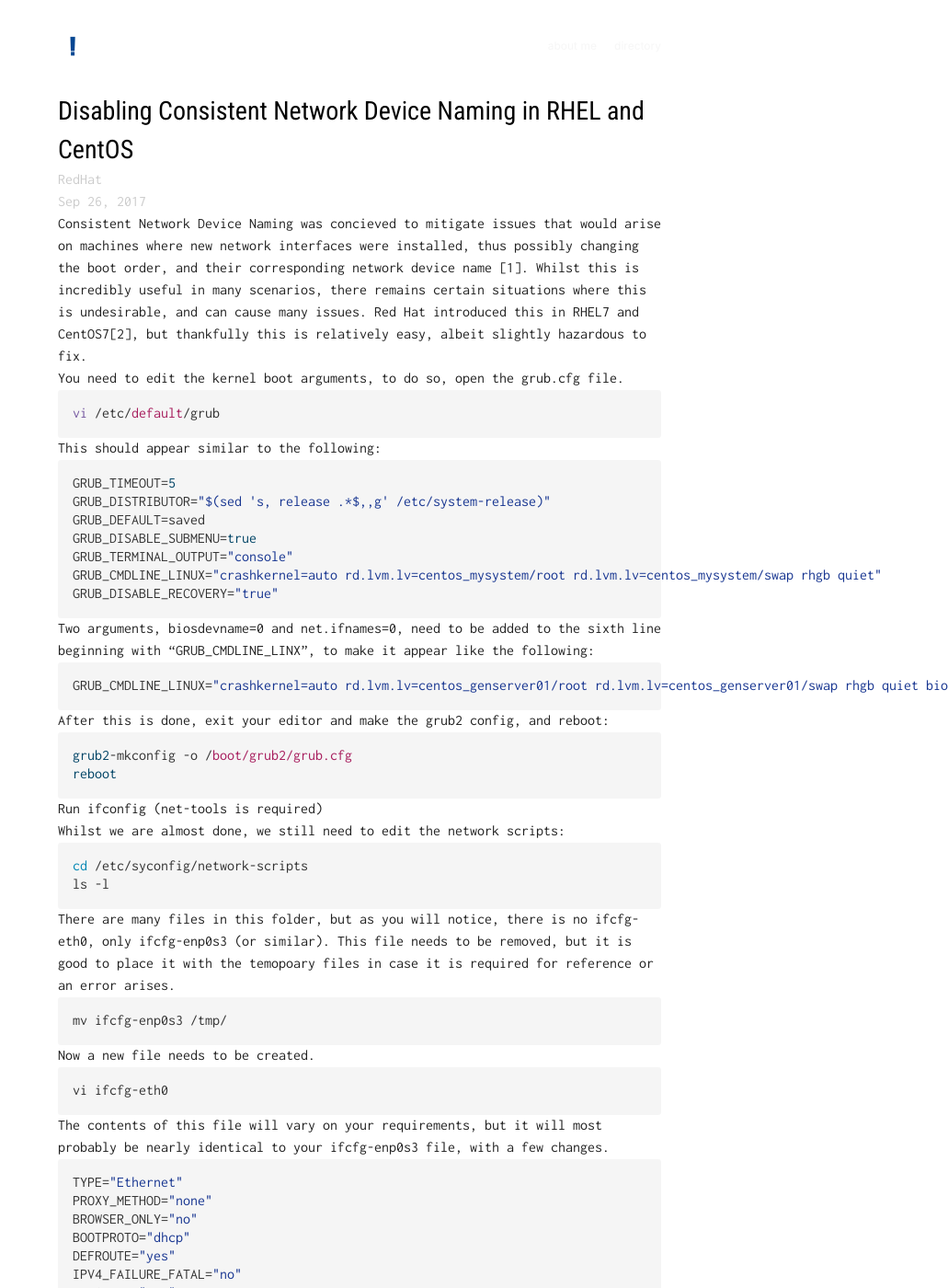
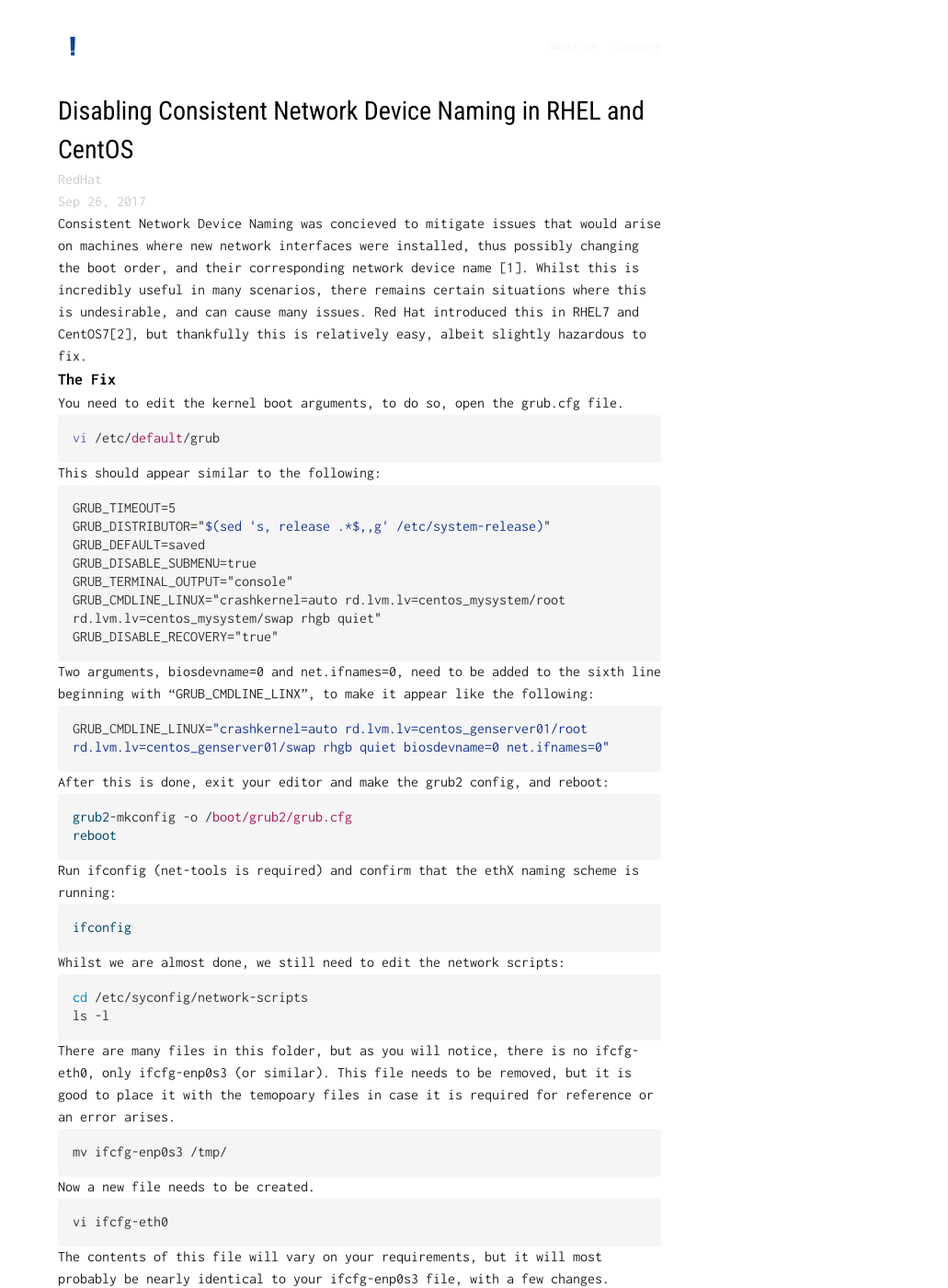
Before and after one commit to sibeitokgong/flawlessrhetoric, a Jekyll site: the page built from _posts/2017-09-26-3-Disabling-Consistent-Network-Device-Naming-in-RHEL-and-CentOS.md, in a window 1280 px wide and 1400 px high. Shown: the whole window at 92% size, without its empty margins (249-1280 px from the left). Built offline with Jekyll 4.4.1, drawn with Linux system fonts in a browser that asks for light colours.

Commit message:
Formatting

```diff
--- a/_posts/2017-09-26-3-Disabling-Consistent-Network-Device-Naming-in-RHEL-and-CentOS.md
+++ b/_posts/2017-09-26-3-Disabling-Consistent-Network-Device-Naming-in-RHEL-and-CentOS.md
@@ -7,43 +7,60 @@
 
 Consistent Network Device Naming was concieved to mitigate issues that would arise on machines where new network interfaces were installed, thus possibly changing the boot order, and their corresponding network device name [1]. Whilst this is incredibly useful in many scenarios, there remains certain situations where this is undesirable, and can cause many issues. Red Hat introduced this in RHEL7 and CentOS7[2], but thankfully this is relatively easy, albeit slightly hazardous to fix.
 
+### The Fix
 You need to edit the kernel boot arguments, to do so, open the grub.cfg file.
+
 
 	vi /etc/default/grub
 
+
 This should appear similar to the following:
+
 
 	GRUB_TIMEOUT=5
 	GRUB_DISTRIBUTOR="$(sed 's, release .*$,,g' /etc/system-release)"
 	GRUB_DEFAULT=saved
 	GRUB_DISABLE_SUBMENU=true
 	GRUB_TERMINAL_OUTPUT="console"
-	GRUB_CMDLINE_LINUX="crashkernel=auto rd.lvm.lv=centos_mysystem/root rd.lvm.lv=centos_mysystem/swap rhgb quiet"
+	GRUB_CMDLINE_LINUX="crashkernel=auto rd.lvm.lv=centos_mysystem/root
+	rd.lvm.lv=centos_mysystem/swap rhgb quiet"
 	GRUB_DISABLE_RECOVERY="true"
+
 
 Two arguments, biosdevname=0 and net.ifnames=0, need to be added to the sixth line beginning with "GRUB_CMDLINE_LINX", to make it appear like the following:
 
-	GRUB_CMDLINE_LINUX="crashkernel=auto rd.lvm.lv=centos_genserver01/root rd.lvm.lv=centos_genserver01/swap rhgb quiet biosdevname=0 net.ifnames=0"
+
+	GRUB_CMDLINE_LINUX="crashkernel=auto rd.lvm.lv=centos_genserver01/root
+	rd.lvm.lv=centos_genserver01/swap rhgb quiet biosdevname=0 net.ifnames=0"
+
 
 After this is done, exit your editor and make the grub2 config, and reboot:
+
 
 	grub2-mkconfig -o /boot/grub2/grub.cfg
 	reboot
 
-Run ifconfig (net-tools is required)
+
+Run ifconfig (net-tools is required) and confirm that the ethX naming scheme is running:
+
+	ifconfig
+
 
 Whilst we are almost done, we still need to edit the network scripts:
 
 	cd /etc/syconfig/network-scripts
 	ls -l
 
+
 There are many files in this folder, but as you will notice, there is no ifcfg-eth0, only ifcfg-enp0s3 (or similar). This file needs to be removed, but it is good to place it with the temopoary files in case it is required for reference or an error arises.
 
 	mv ifcfg-enp0s3 /tmp/
 
+
 Now a new file needs to be created.
 
 	vi ifcfg-eth0
+
 
 The contents of this file will vary on your requirements, but it will most probably be nearly identical to your ifcfg-enp0s3 file, with a few changes.
 
@@ -63,9 +80,12 @@
 	DEVICE="enp0s3"
 	ONBOOT="yes"
 
+
 Three lines need to be changed, name and device must change to "eth0", and the UUID needs to be changed. The UUID of the new device can be found by running the following:
 
 	uuidgen eth0
+
+
 
 ### References
 [1] M. Domsch, "PATCH: Network Device Naming mechanism and policy [LWN.net]", 2009. [Online]. Available: https://lwn.net/Articles/356900/. [Accessed: 26- Sep- 2017]
```
